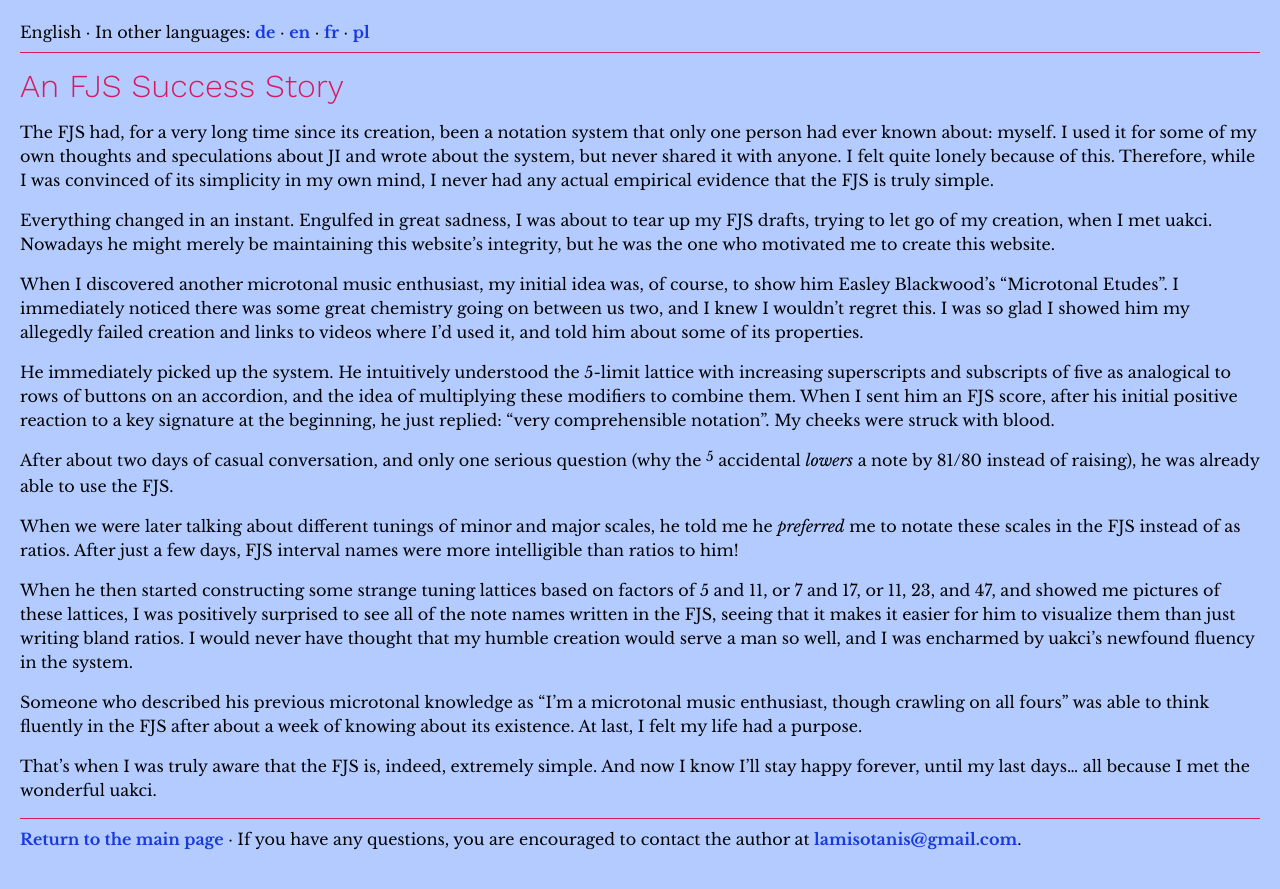
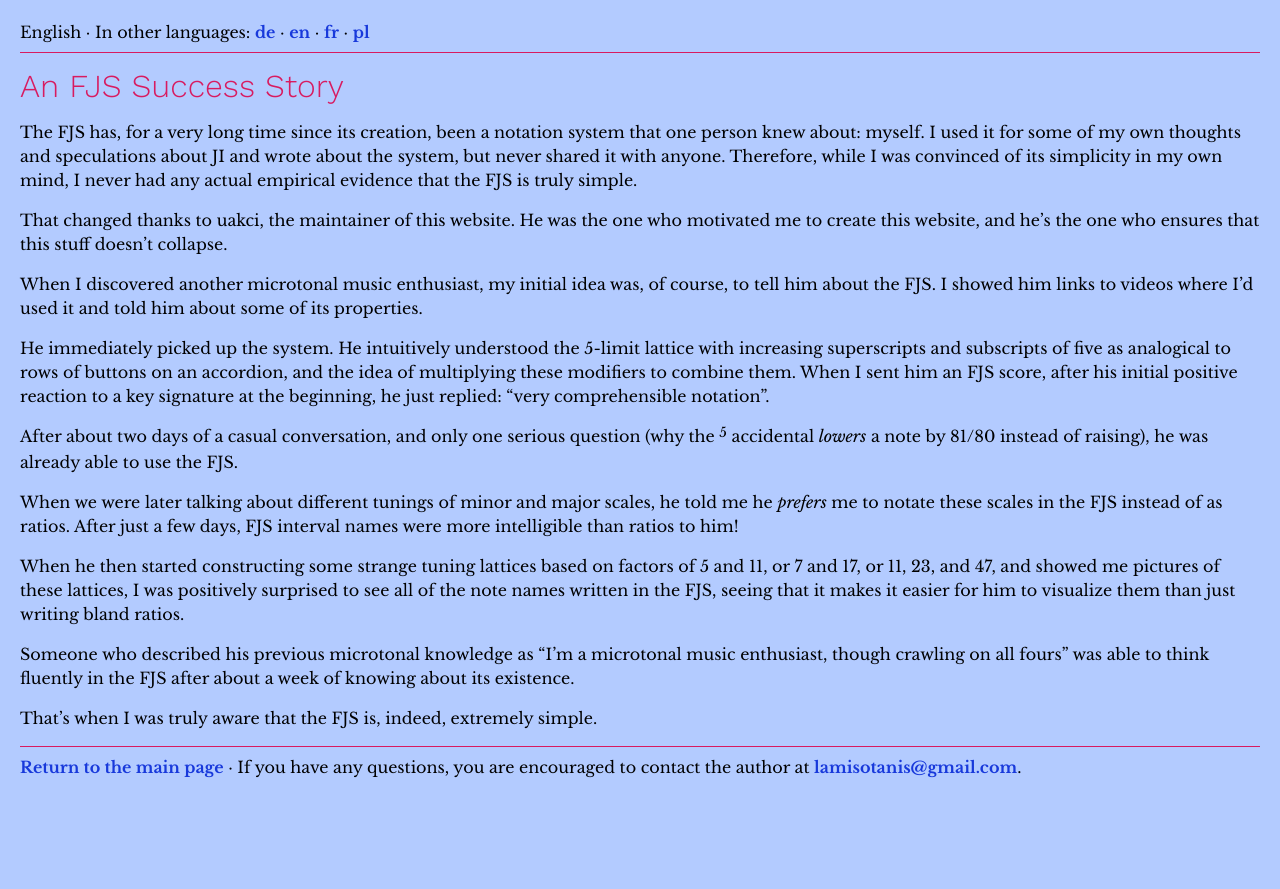
Before and after one commit to misotanni/misotanni.github.io, a Jekyll site: the page built from fjs/en/success.md, in a window 1280 px wide. Shown: the top 889 px of the page. Built offline with Jekyll 4.4.1, drawn with Linux system fonts in a browser that asks for light colours; our own code applies the rules of GitHub Pages for plain Markdown files.

Commit message:
Revert "changed into a bank"
This reverts commit a94489c5a0c4d85d7aa07202a4e58239fe670721.

```diff
--- a/fjs/en/success.md
+++ b/fjs/en/success.md
@@ -1,19 +1,19 @@
 # An FJS Success Story
 
-The FJS had, for a very long time since its creation, been a notation system that only one person had ever known about: myself. I used it for some of my own thoughts and speculations about JI and wrote about the system, but never shared it with anyone. I felt quite lonely because of this. Therefore, while I was convinced of its simplicity in my own mind, I never had any actual empirical evidence that the FJS is truly simple.
+The FJS has, for a very long time since its creation, been a notation system that one person knew about: myself. I used it for some of my own thoughts and speculations about JI and wrote about the system, but never shared it with anyone. Therefore, while I was convinced of its simplicity in my own mind, I never had any actual empirical evidence that the FJS is truly simple.
 
-Everything changed in an instant. Engulfed in great sadness, I was about to tear up my FJS drafts, trying to let go of my creation, when I met uakci. Nowadays he might merely be maintaining this website's integrity, but he was the one who motivated me to create this website.
+That changed thanks to uakci, the maintainer of this website. He was the one who motivated me to create this website, and he's the one who ensures that this stuff doesn't collapse.
 
-When I discovered another microtonal music enthusiast, my initial idea was, of course, to show him Easley Blackwood's “Microtonal Etudes”. I immediately noticed there was some great chemistry going on between us two, and I knew I wouldn't regret this. I was so glad I showed him my allegedly failed creation and links to videos where I'd used it, and told him about some of its properties.
+When I discovered another microtonal music enthusiast, my initial idea was, of course, to tell him about the FJS. I showed him links to videos where I'd used it and told him about some of its properties.
 
-He immediately picked up the system. He intuitively understood the 5-limit lattice with increasing superscripts and subscripts of five as analogical to rows of buttons on an accordion, and the idea of multiplying these modifiers to combine them. When I sent him an FJS score, after his initial positive reaction to a key signature at the beginning, he just replied: “very comprehensible notation”. My cheeks were struck with blood.
+He immediately picked up the system. He intuitively understood the 5-limit lattice with increasing superscripts and subscripts of five as analogical to rows of buttons on an accordion, and the idea of multiplying these modifiers to combine them. When I sent him an FJS score, after his initial positive reaction to a key signature at the beginning, he just replied: “very comprehensible notation”.
 
-After about two days of casual conversation, and only one serious question (why the <sup>5</sup> accidental *lowers* a note by 81/80 instead of raising), he was already able to use the FJS.
+After about two days of a casual conversation, and only one serious question (why the <sup>5</sup> accidental *lowers* a note by 81/80 instead of raising), he was already able to use the FJS.
 
-When we were later talking about different tunings of minor and major scales, he told me he *preferred* me to notate these scales in the FJS instead of as ratios. After just a few days, FJS interval names were more intelligible than ratios to him!
+When we were later talking about different tunings of minor and major scales, he told me he *prefers* me to notate these scales in the FJS instead of as ratios. After just a few days, FJS interval names were more intelligible than ratios to him!
 
-When he then started constructing some strange tuning lattices based on factors of 5 and 11, or 7 and 17, or 11, 23, and 47, and showed me pictures of these lattices, I was positively surprised to see all of the note names written in the FJS, seeing that it makes it easier for him to visualize them than just writing bland ratios. I would never have thought that my humble creation would serve a man so well, and I was encharmed by uakci's newfound fluency in the system.
+When he then started constructing some strange tuning lattices based on factors of 5 and 11, or 7 and 17, or 11, 23, and 47, and showed me pictures of these lattices, I was positively surprised to see all of the note names written in the FJS, seeing that it makes it easier for him to visualize them than just writing bland ratios.
 
-Someone who described his previous microtonal knowledge as “I'm a microtonal music enthusiast, though crawling on all fours” was able to think fluently in the FJS after about a week of knowing about its existence. At last, I felt my life had a purpose.
+Someone who described his previous microtonal knowledge as “I'm a microtonal music enthusiast, though crawling on all fours” was able to think fluently in the FJS after about a week of knowing about its existence.
 
-That's when I was truly aware that the FJS is, indeed, extremely simple. And now I know I'll stay happy forever, until my last days… all because I met the wonderful uakci.
+That's when I was truly aware that the FJS is, indeed, extremely simple.
```
